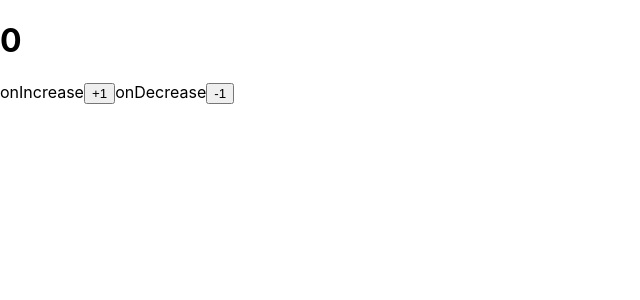
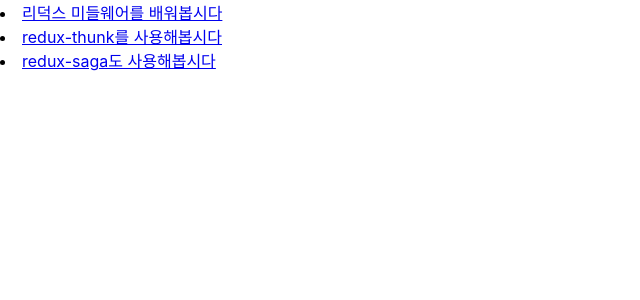
Before and after one commit to gudwh14/React-Practice, a React (Create React App) app: page / in a window 1280 px wide. Shown: the top 300 px of the page, without its empty margins (0-640 px from the left). Built offline with nearby package versions, Linux system fonts and the light colour scheme.

Commit message:
feat : redux-thunk 로 비동기 프로미스 다루기
비동기 프로미스를 다루기 위해 redux-thunk 를 사용 하였음
반복되는 코드를 재사용 하기 위해 asyncUtils 유틸 파일을 제작함

```diff
--- a/src/App.js
+++ b/src/App.js
@@ -1,11 +1,12 @@
 import logo from './logo.svg';
 import './App.css';
 import CounterContainer from "./Redux-middleware/components/CounterContainer";
+import PostListContainer from "./Redux-middleware/components/PostListContainer";
 
 function App() {
   return (
     <div>
-        <CounterContainer/>
+        <PostListContainer/>
     </div>
   );
 }
--- /dev/null
+++ b/src/Redux-middleware/api/posts.js
@@ -0,0 +1,39 @@
+// n 밀리세컨드동안 기다리는 프로미스를 만들어주는 함수
+
+const sleep = (n) => new Promise((resolve,reject) => {
+    setTimeout(resolve,n);
+})
+
+// 가짜 포스트 목록 데이터
+const posts = [
+    {
+        id: 1,
+        title: '리덕스 미들웨어를 배워봅시다',
+        body: '리덕스 미들웨어를 직접 만들어보면 이해하기 쉽죠.'
+    },
+    {
+        id: 2,
+        title: 'redux-thunk를 사용해봅시다',
+        body: 'redux-thunk를 사용해서 비동기 작업을 처리해봅시다!'
+    },
+    {
+        id: 3,
+        title: 'redux-saga도 사용해봅시다',
+        body:
+            '나중엔 redux-saga를 사용해서 비동기 작업을 처리하는 방법도 배워볼 거예요.'
+    }
+];
+
+// 포스트 목록을 가져오는 비동기 함수
+export const getPosts = async () => {
+    await sleep(500);
+    return posts;
+}
+
+// ID로 포스트를 조회하는 비동기 함수
+export const getPostById = async (id) => {
+    await sleep(500);
+    return posts.find(post => {
+        return post.id === id;
+    })
+}
--- /dev/null
+++ b/src/Redux-middleware/components/Post.js
@@ -0,0 +1,13 @@
+
+const Post = ({post}) => {
+    const {title , body} = post;
+
+    return (
+        <div>
+            <h1>{title}</h1>
+            <span>{body}</span>
+        </div>
+    )
+}
+
+export default Post;
--- /dev/null
+++ b/src/Redux-middleware/components/PostContainer.js
@@ -0,0 +1,26 @@
+import {useSelector, useDispatch} from "react-redux";
+import {useEffect} from "react";
+import {getPost} from "../modules/posts";
+import Post from "./Post";
+/*
+    컨테이너 컴포넌트
+ */
+const PostContainer = ({postId}) => {
+    const {data , loading , error} = useSelector(state => state.posts.post);
+    const dispatch = useDispatch();
+
+    useEffect(()=> {
+        dispatch(getPost(postId));
+    }, [dispatch])
+
+    if (loading) return (<div>로딩중...</div>);
+    if (error) return (<div>에러 발생</div>);
+    if (!data) return null;
+    return (
+        <Post
+            post={data}
+        />
+    )
+}
+
+export default PostContainer;
--- /dev/null
+++ b/src/Redux-middleware/components/PostList.js
@@ -0,0 +1,20 @@
+import {Link} from "react-router-dom";
+/*
+    Presentational 컴포넌트 입니다
+    post
+ */
+const PostList = ({posts}) => {
+    return (
+      <div>
+          { posts.map((post)=> {
+              return (
+                  <li key={post.id}>
+                      <Link to={`/${post.id}`}>{post.title}</Link>
+                  </li>
+              )
+          })}
+      </div>
+    );
+};
+
+export default PostList;
--- /dev/null
+++ b/src/Redux-middleware/components/PostListContainer.js
@@ -0,0 +1,28 @@
+import {useSelector, useDispatch} from "react-redux";
+import {useEffect} from "react";
+import PostList from "./PostList";
+import {getPosts} from "../modules/posts";
+/*
+    Container 컴포넌트입니다
+    redux store 에 접근하는 컴포넌트
+ */
+
+const PostListContainer = () => {
+    const {data , loading , error } = useSelector(state => state.posts.posts)
+    const dispatch = useDispatch();
+
+    useEffect(()=> {
+        dispatch(getPosts());
+    },[dispatch])
+
+    if (loading) return (<div>로딩중.....</div>)
+    if (error) return (<div>에러발생</div>)
+    if (!data) return null;
+    return (
+        <PostList
+            posts={data}
+        />
+    )
+};
+
+export default PostListContainer
--- /dev/null
+++ b/src/Redux-middleware/lib/asyncUtils.js
@@ -0,0 +1,91 @@
+/*
+    Promise 에 기반한 Thunk 함수를 만들어주는 함수입니다.
+ */
+export const createPromiseThunk = (type , promiseCreator) => {
+    const [SUCCESS , ERROR] = [`${type}_SUCCESS`, `${type}_ERROR`];
+
+    // 이 함수는 promiseCreator 가 단 하나의 파라미터만 받는다는 전제하에 작성되었습니다.
+    // 만약 여러 종류의 파라미터를 전달해야하는 상황에서는 객체 타입의 파라미터를 받아오도록 하면 됩니다.
+    // 예: writeComment({ postId: 1, text: '댓글 내용' });
+    return param => async (dispatch) => {
+        //요청 시작
+        dispatch({type , param});
+        try {
+            // 결과물의 이름은 payload 로 통일 합니다.
+            const payload = await promiseCreator(param);
+            dispatch({type : SUCCESS, payload}); // 성공
+        }
+        catch (e) {
+            dispatch({type : ERROR , payload : e , error : true});// 실패
+        }
+    }
+}
+
+/*
+    리듀서 에서 사용할 수 있는 유틸 함수들 입니다.
+ */
+
+export const reducerUtils = {
+    // 초기 상태 , 초기 data 값은 null 이지만 바꿀 수 있습니다.
+    initial : (initialData = null) => {
+        return {
+            loading : false,
+            data : initialData,
+            error : null
+        }
+    },
+    // 로딩중 상태 , prevState 기본 값은 null 이지만 값을 지정하면 null 값이 아닌 다른값을 유지시킬 수 있다.
+    loading : (prevState = null) => {
+        return {
+            loading : true,
+            data : prevState,
+            error : null
+        }
+    },
+    // 성공 상태
+    success : (payload) => {
+        return {
+            loading : false,
+            data : payload,
+            error : null
+        }
+    },
+    // 실패상태
+    error : (error) => {
+        return {
+            loading : false,
+            data : null,
+            error : error
+        }
+    }
+}
+
+/*
+    비동기 관련 액션들을 처리해주는 리듀서 함수를 생성 해줍니다.
+    type 은 액션의 타입 , key 는 상태의 key ( 예 : posts , post ) 에 해당합니다.
+ */
+
+export const handleAsyncActions = (type , key) => {
+    const [SUCCESS , ERROR] = [`${type}_SUCCESS`, `${type}_ERROR`];
+    return (state , action) => {
+        switch (action.type) {
+            case type :
+                return {
+                    ...state ,
+                    [key] : reducerUtils.loading()
+                };
+            case SUCCESS :
+                return {
+                    ...state ,
+                    [key] : reducerUtils.success(action.payload)
+                }
+            case ERROR :
+                return {
+                    ...state ,
+                    [key] : reducerUtils.error(action.error)
+                }
+            default :
+                return state;
+        }
+    };
+};
--- a/src/Redux-middleware/modules/index.js
+++ b/src/Redux-middleware/modules/index.js
@@ -1,8 +1,10 @@
 import {combineReducers} from "redux";
 import counter from "./counter";
+import posts from "./posts";
 
 const rootMiddleReducer = combineReducers({
-    counter
+    counter,
+    posts
 })
 
 export default rootMiddleReducer;
--- /dev/null
+++ b/src/Redux-middleware/modules/posts.js
@@ -0,0 +1,57 @@
+import * as postsApi from '../api/posts';
+import {createPromiseThunk , reducerUtils , handleAsyncActions} from "../lib/asyncUtils";
+/*
+    프로미스를 다루는 리덕스 모듈 만들기
+ */
+// 프로미스를 다루는 모듈을 만들때는 다음과 같은 사항을 고려 해야 한다
+// 1. 프로미스가 시작 , 성공 , 실패 했을때 다른 액션을 디스패치 해줘야한다.
+// 2. 각 프로미스 마다 thunk 함수를 만들어 줘야 한다.
+// 3. 리듀서에서 액션에 따라 로딩중 , 결과 , 에러 상태를 변경해줘야 한다.
+
+/*
+    액션 타입 만들기
+ */
+
+// 여러 POSTS 조회 하기
+const GET_POSTS = "posts/GET_POSTS"; // 요청 시작
+const GET_POSTS_SUCCESS = 'posts/GET_POSTS_SUCCESS'; // 요청 성공
+const GET_POSTS_ERROR = 'posts/GET_POSTS_ERROR'; // 요청 실패
+
+// 단일 POST 조회
+const GET_POST = "posts/GET_POST"; // 요청 시작
+const GET_POST_SUCCESS = 'posts/GET_POST_SUCCESS'; // 요청 성공
+const GET_POST_ERROR = 'posts/GET_POST_ERROR'; // 요청 실패
+
+/*
+    액션 생성 함수 만들기
+ */
+// thunk 를 사용 할 때 , 모든 액션들에 대해서 액션함수를 만들 필요는 없다.
+// thunk 함수에서 바로 액션 객채를 만들어줘도 괜찮다.
+
+export const getPosts = createPromiseThunk(GET_POSTS, postsApi.getPosts);
+
+// thunk 함수에서도 파라미터를 받아서 사용 할 수 있습니다.
+export const getPost = createPromiseThunk(GET_POST, postsApi.getPostById);
+
+
+const initialState = {
+    posts : reducerUtils.initial(),
+    post : reducerUtils.initial()
+};
+
+export default function posts (state = initialState, action) {
+    switch (action.type) {
+        case GET_POSTS :
+        case GET_POSTS_SUCCESS :
+        case GET_POSTS_ERROR :
+            const postsReducer = handleAsyncActions(GET_POSTS,'posts');
+            return postsReducer(state, action);
+        case GET_POST :
+        case GET_POST_SUCCESS :
+        case GET_POST_ERROR :
+            const postReducer = handleAsyncActions(GET_POST,'post');
+            return postReducer(state,action);
+        default :
+            return state;
+    }
+}
--- /dev/null
+++ b/src/Redux-middleware/pages/PostListPage.js
@@ -0,0 +1,10 @@
+import PostListContainer from "../components/PostListContainer";
+
+const PostListPage = () => {
+
+    return (
+        <PostListContainer/>
+    )
+}
+
+export default PostListPage;
--- /dev/null
+++ b/src/Redux-middleware/pages/PostPage.js
@@ -0,0 +1,13 @@
+import PostContainer from "../components/PostContainer";
+
+const PostPage = ({match}) => {
+    const {id} = match.params;
+
+    return (
+        <PostContainer
+            postId={parseInt(id,10)}
+        />
+    );
+}
+
+export default PostPage;
--- a/src/index.js
+++ b/src/index.js
@@ -20,19 +20,21 @@
 import TodosContainer from "./Redux/components/TodosContainer";
 import App from "./App";
 import rootMiddleReducer from "./Redux-middleware/modules";
+import PostListPage from "./Redux-middleware/pages/PostListPage";
 import myLogger from "./Redux-middleware/middlewares/myLogger";
 // redux-logger 사용하여 logger 이용하기 npm install redux-logger
 import {logger} from "redux-logger/src";
 // redux 데브툴 사용하기 npm install redux-devtools-extension
 import {composeWithDevTools} from "redux-devtools-extension";
 import ReduxThunk from 'redux-thunk';
+import PostPage from "./Redux-middleware/pages/PostPage";
 
 /*
     store 를 생성하고
     react-redux 를 이용해 Provider 를 만들어 store 속성을 넣어서 감싸주면
     렌더링하는 컴포넌트에서 리덕스 스토어에 접근할수 있다.
  */
-const store = createStore(rootMiddleReducer,composeWithDevTools(applyMiddleware(logger,ReduxThunk))); // 미들웨어를 적용, 여러개도 가능합니다
+const store = createStore(rootMiddleReducer,composeWithDevTools(applyMiddleware(ReduxThunk,logger))); // 미들웨어를 적용, 여러개도 가능합니다
 
 ReactDOM.render(
   <React.StrictMode>
@@ -40,7 +42,8 @@
           <UserContextProvider>
               <BrowserRouter>
                   <Switch>
-                      <Route path={"/"} component={App} />
+                      <Route path={"/"} component={PostListPage} exact/>
+                      <Route path={"/:id"} component={PostPage}/>
                   </Switch>
               </BrowserRouter>
           </UserContextProvider>
```
